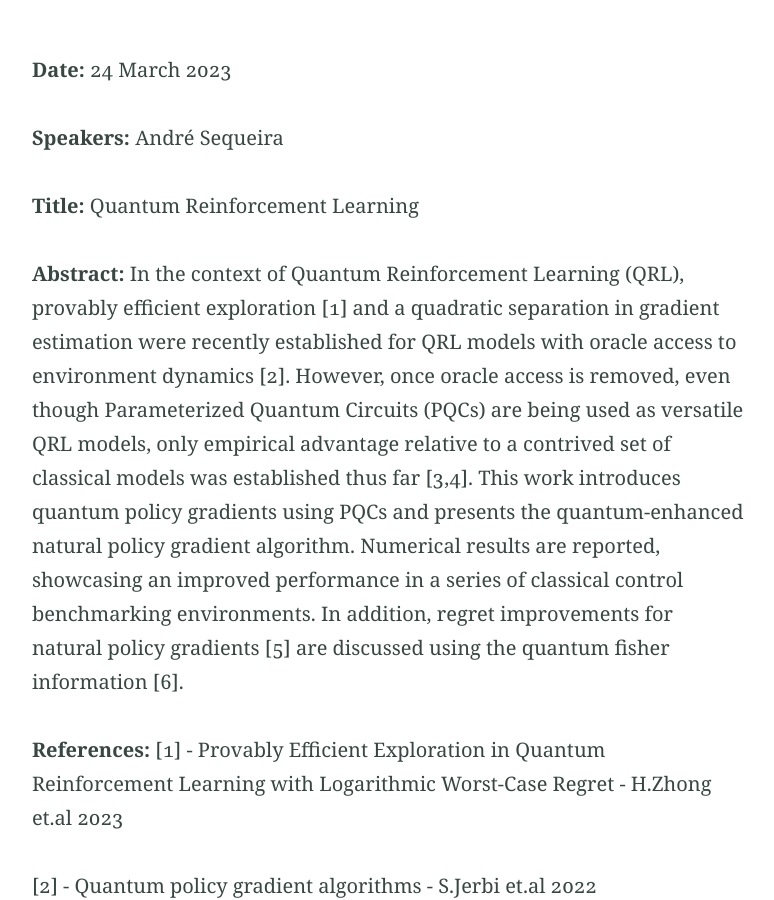
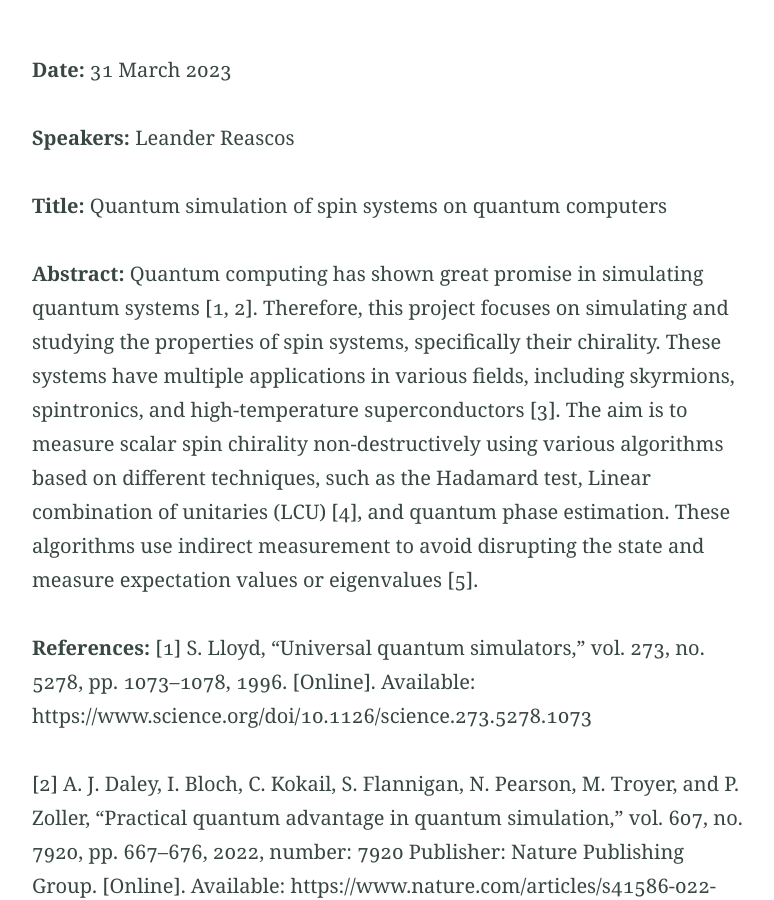
Before and after one commit to quantum-um/quantum-um.github.io, a Jekyll site: the page built from seminars.md, in a window 1280 px wide and 900 px high, scrolled down 815 px. Shown: the whole window, without its empty margins (251-1025 px from the left). Built offline with Jekyll 4.4.1, drawn with Linux system fonts in a browser that asks for light colours; some of the changed text lies outside the part shown.

Commit message:
added seminar info

```diff
--- a/seminars.md
+++ b/seminars.md
@@ -15,6 +15,51 @@ Valid until the end of the 2022/23 academic year
 
 **Room**:
 0.05 (Department of Informatics)
+
+---
+
+**Date:**
+31 March 2023
+
+**Speakers:**
+Leander Reascos
+
+**Title:**
+Quantum simulation of spin systems on quantum computers
+
+**Abstract:**
+Quantum computing has shown great promise in simulating quantum systems [1, 2]. Therefore, this
+project focuses on simulating and studying the properties of spin systems, specifically their
+chirality. These systems have multiple applications in various fields, including skyrmions,
+spintronics, and high-temperature superconductors [3]. The aim is to measure scalar spin chirality
+non-destructively using various algorithms based on different techniques, such as the Hadamard test,
+Linear combination of unitaries (LCU) [4], and quantum phase estimation. These algorithms use
+indirect measurement to avoid disrupting the state and measure expectation values or eigenvalues
+[5].
+
+**References:**
+[1] S. Lloyd, “Universal quantum simulators,” vol. 273,
+no. 5278, pp. 1073–1078, 1996. [Online]. Available:
+https://www.science.org/doi/10.1126/science.273.5278.1073
+
+[2] A. J. Daley, I. Bloch, C. Kokail, S. Flannigan, N. Pearson, M. Troyer, and
+P. Zoller, “Practical quantum advantage in quantum simulation,” vol. 607,
+no. 7920, pp. 667–676, 2022, number: 7920 Publisher: Nature Publishing
+Group. [Online]. Available: https://www.nature.com/articles/s41586-022-
+04940-6
+
+[3] X. G. Wen, F. Wilczek, and A. Zee, “Chiral spin states and
+superconductivity,” vol. 39, no. 16, pp. 11 413–11 423, 1989. [Online].
+Available: https://link.aps.org/doi/10.1103/PhysRevB.39.11413
+
+[4] A. M. Childs and N. Wiebe, “Hamiltonian simulation using linear combina-
+tions of unitary operations,” arXiv preprint arXiv:1202.5822, 2012.
+
+[5] K. Mitarai and K. Fujii, “Methodology for replacing indirect measurements
+with direct measurements,” Physical Review Research, vol. 1, no. 1, p.
+013006, 2019.
+
+
 
 ---
 
```
